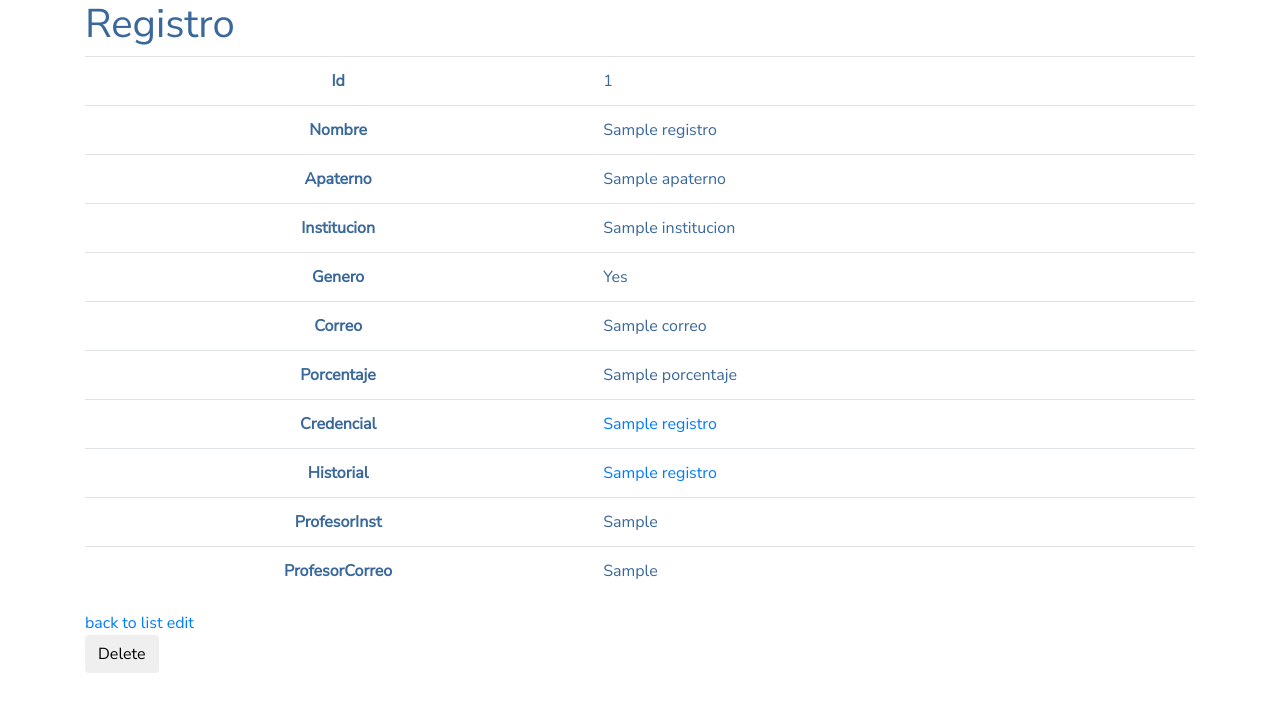
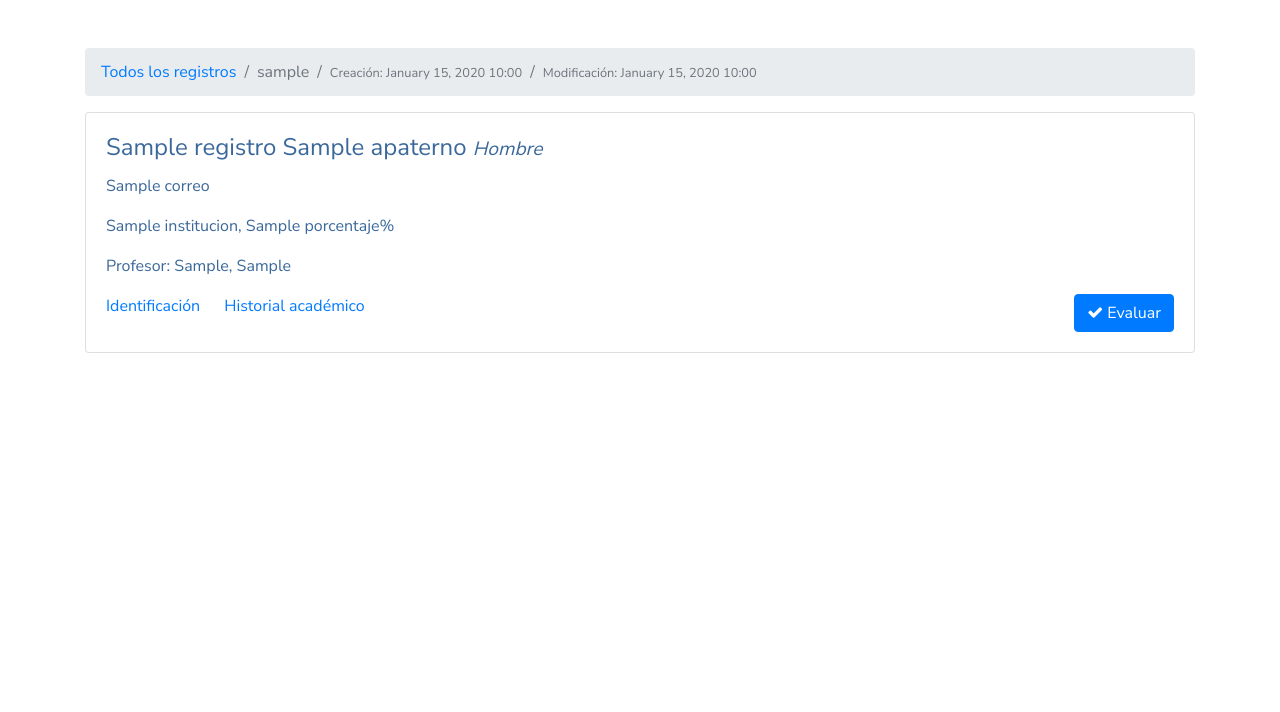
Before and after one commit to lugetego/EMALCA20, a Symfony app: template templates/registro/show.html.twig in a window 1280 px wide. Shown: the top 712 px of the page. Run offline with Twig, Linux system fonts and the light colour scheme; the template is opened without the code that fills it: most values are stand-ins (such as "Sample title", 1, 10 or a date in 2020); some libraries are stand-ins or nearby versions.

Commit message:
Admin-index-show

```diff
--- a/composer.json
+++ b/composer.json
@@ -7,11 +7,14 @@
         "ext-iconv": "*",
         "composer/package-versions-deprecated": "^1.11",
         "doctrine/annotations": "^1.0",
+        "doctrine/common": "^2.7",
         "doctrine/doctrine-bundle": "^2.1",
         "doctrine/doctrine-migrations-bundle": "^2.2",
         "doctrine/orm": "^2.7",
+        "gedmo/doctrine-extensions": "^2.4",
         "phpdocumentor/reflection-docblock": "^4.3",
         "sensio/framework-extra-bundle": "^5.1",
+        "stof/doctrine-extensions-bundle": "^1.5",
         "symfony/apache-pack": "^1.0",
         "symfony/asset": "4.4.*",
         "symfony/console": "4.4.*",
--- a/config/bundles.php
+++ b/config/bundles.php
@@ -16,4 +16,5 @@ return [
     Symfony\WebpackEncoreBundle\WebpackEncoreBundle::class => ['all' => true],
     Vich\UploaderBundle\VichUploaderBundle::class => ['all' => true],
     Symfony\Bundle\SwiftmailerBundle\SwiftmailerBundle::class => ['all' => true],
+    Stof\DoctrineExtensionsBundle\StofDoctrineExtensionsBundle::class => ['all' => true],
 ];
--- a/src/Controller/RegistroController.php
+++ b/src/Controller/RegistroController.php
@@ -9,6 +9,7 @@ use Symfony\Bundle\FrameworkBundle\Controller\AbstractController;
 use Symfony\Component\HttpFoundation\Request;
 use Symfony\Component\HttpFoundation\Response;
 use Symfony\Component\Routing\Annotation\Route;
+
 
 /**
  * @Route("/registro")
@@ -62,7 +63,7 @@ class RegistroController extends AbstractController
     }
 
     /**
-     * @Route("/{id}", name="registro_show", methods={"GET"})
+     * @Route("/{slug}", name="registro_show", methods={"GET"})
      */
     public function show(Registro $registro): Response
     {
--- a/src/Form/RegistroType.php
+++ b/src/Form/RegistroType.php
@@ -23,8 +23,8 @@ class RegistroType extends AbstractType
             ->add('genero', ChoiceType::class, [
                 'choices'  => [
                     'Seleccionar' => null,
-                    'Hombre' => true,
-                    'Mujer' => false,
+                    'Masculino' => true,
+                    'Femenino' => false,
                 ],
             ])
             ->add('correo')
--- a/templates/base.html.twig
+++ b/templates/base.html.twig
@@ -26,7 +26,7 @@
             </button>
             <div class="collapse navbar-collapse" id="navbarNavAltMarkup">
                 <div class="navbar-nav flex-row ml-md-auto d-none d-md-flex">
-                    <a class="nav-item nav-link active" href="{{ path('app_logout') }}">Logout </a>
+                    <a class="nav-item nav-link active" href="{{ path('app_logout') }}"><i class="fa fa-sign-out"></i> Salir </a>
                 </div>
             </div>
         </div>
--- a/templates/registro/show.html.twig
+++ b/templates/registro/show.html.twig
@@ -3,60 +3,40 @@
 {% block title %}Registro{% endblock %}
 
 {% block body %}
-    <h1>Registro</h1>
 
-    <table class="table">
-        <tbody>
-            <tr>
-                <th>Id</th>
-                <td>{{ registro.id }}</td>
-            </tr>
-            <tr>
-                <th>Nombre</th>
-                <td>{{ registro.nombre }}</td>
-            </tr>
-            <tr>
-                <th>Apaterno</th>
-                <td>{{ registro.apaterno }}</td>
-            </tr>
-            <tr>
-                <th>Institucion</th>
-                <td>{{ registro.institucion }}</td>
-            </tr>
-            <tr>
-                <th>Genero</th>
-                <td>{{ registro.genero ? 'Yes' : 'No' }}</td>
-            </tr>
-            <tr>
-                <th>Correo</th>
-                <td>{{ registro.correo }}</td>
-            </tr>
-            <tr>
-                <th>Porcentaje</th>
-                <td>{{ registro.porcentaje }}</td>
-            </tr>
-            <tr>
-                <th>Credencial</th>
-                <td><a href="{{ vich_uploader_asset(registro, 'credencialFile') }}"  target="_blank">{{ registro.credencialName }}</a></td>
-            </tr>
-            <tr>
-                <th>Historial</th>
-                <td><a href="{{ vich_uploader_asset(registro, 'historialFile') }}"  target="_blank">{{ registro.historialName }}</a></td>
-            </tr>
-            <tr>
-                <th>ProfesorInst</th>
-                <td>{{ registro.profesorInst }}</td>
-            </tr>
-            <tr>
-                <th>ProfesorCorreo</th>
-                <td>{{ registro.profesorCorreo }}</td>
-            </tr>
-        </tbody>
-    </table>
+    <div class="mt-5">
+        <nav aria-label="breadcrumb ">
+            <ol class="breadcrumb">
+                <li class="breadcrumb-item"><a href="{{ path('registro_index') }}">Todos los registros</a></li>
+                <li class="breadcrumb-item active" aria-current="page">{{  registro.slug }}</li>
+                <li class="breadcrumb-item active"><small>Creación: {{ registro.createdAt|date }}</small></li>
+                <li class="breadcrumb-item active"><small>Modificación: {{ registro.modifiedAt|date }}</small></li>
 
-    <a href="{{ path('registro_index') }}">back to list</a>
+            </ol>
+        </nav>
+    </div>
 
-    <a href="{{ path('registro_edit', {'id': registro.id}) }}">edit</a>
+    <div class="row">
+        <div class="col">
+            <div class="card">
+                <div class="card-body">
+                    <h4 class="card-title">{{ registro.nombre }} {{ registro.apaterno }} {% if registro.genero == false %}
+                            <em><small>Mujer</small></em>
+                        {% else %}
+                            <em></em-><small>Hombre</small></em>
+                        {% endif %}</h4>
+                    <p class="card-text">
+                        {{ registro.correo }}
+                    </p>
+                    <p class="card-text">{{ registro.institucion }}, {{ registro.porcentaje }}%</p>
+                    <p class="card-text">Profesor: {{ registro.profesorInst }}, {{ registro.profesorCorreo }}</p>
+                    <a href="{{ vich_uploader_asset(registro, 'credencialFile') }}" class="card-link" target="_blank">Identificación</a>
+                    <a href="{{ vich_uploader_asset(registro, 'historialFile') }}" class="card-link" target="_blank">Historial académico</a>
+                    <button type="button" class="btn btn-primary btn-xs pull-right" data-toggle="modal" data-target="#evalModal">
+                        <i class="fa fa-check"></i> Evaluar </button>
+                </div>
+            </div>
+        </div>
+    </div>
 
-    {{ include('registro/_delete_form.html.twig') }}
 {% endblock %}
```
Also changed, not shown: src/Entity/Registro.php (+86 -1 lines), templates/registro/index.html.twig (+40 -14 lines), 3 other files.
